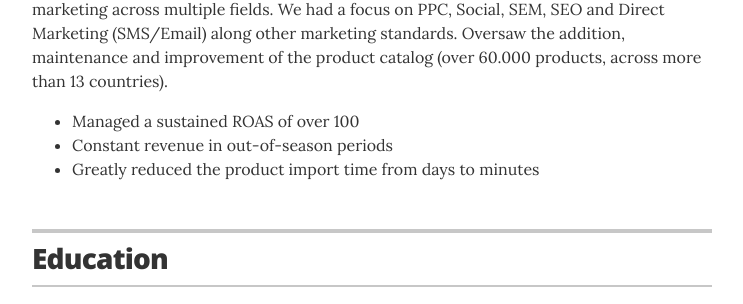
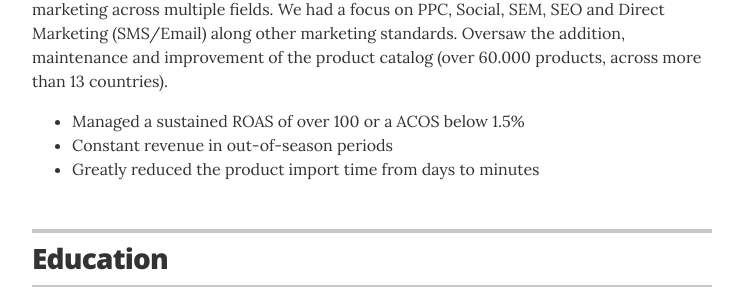
Before and after one commit to IulianIV/iulianiv.github.io, a Jekyll site: the page built from index.html, in a window 1280 px wide and 900 px high, scrolled down 546 px. Shown: the part 149-453 px from the top of the window, without its empty margins (268-1011 px from the left). Built offline with Jekyll 4.4.1, drawn with Linux system fonts in a browser that asks for light colours.

Commit message:
Update experience.yml

```diff
--- a/_data/experience.yml
+++ b/_data/experience.yml
@@ -3,4 +3,4 @@
 - company: PestControl Expert
   position: Marketing Manager & Product Catalog Administrator
   duration: Oct, 2019 &mdash; Present
-  summary: Managed the B2B/B2C marketing team for a house of brands regarding multi-channel marketing across multiple fields. We had a focus on PPC, Social, SEM, SEO and Direct Marketing (SMS/Email) along other marketing standards. Oversaw the addition, maintenance and improvement of the product catalog (over 60.000 products, across more than 13 countries).<ul class="resume-item-list"><li>Managed a sustained ROAS of over 100</li><li>Constant revenue in out-of-season periods</li><li>Greatly reduced the product import time from days to minutes</li></ul>
+  summary: Managed the B2B/B2C marketing team for a house of brands regarding multi-channel marketing across multiple fields. We had a focus on PPC, Social, SEM, SEO and Direct Marketing (SMS/Email) along other marketing standards. Oversaw the addition, maintenance and improvement of the product catalog (over 60.000 products, across more than 13 countries).<ul class="resume-item-list"><li>Managed a sustained ROAS of over 100 or a ACOS below 1.5%</li><li>Constant revenue in out-of-season periods</li><li>Greatly reduced the product import time from days to minutes</li></ul>
```
